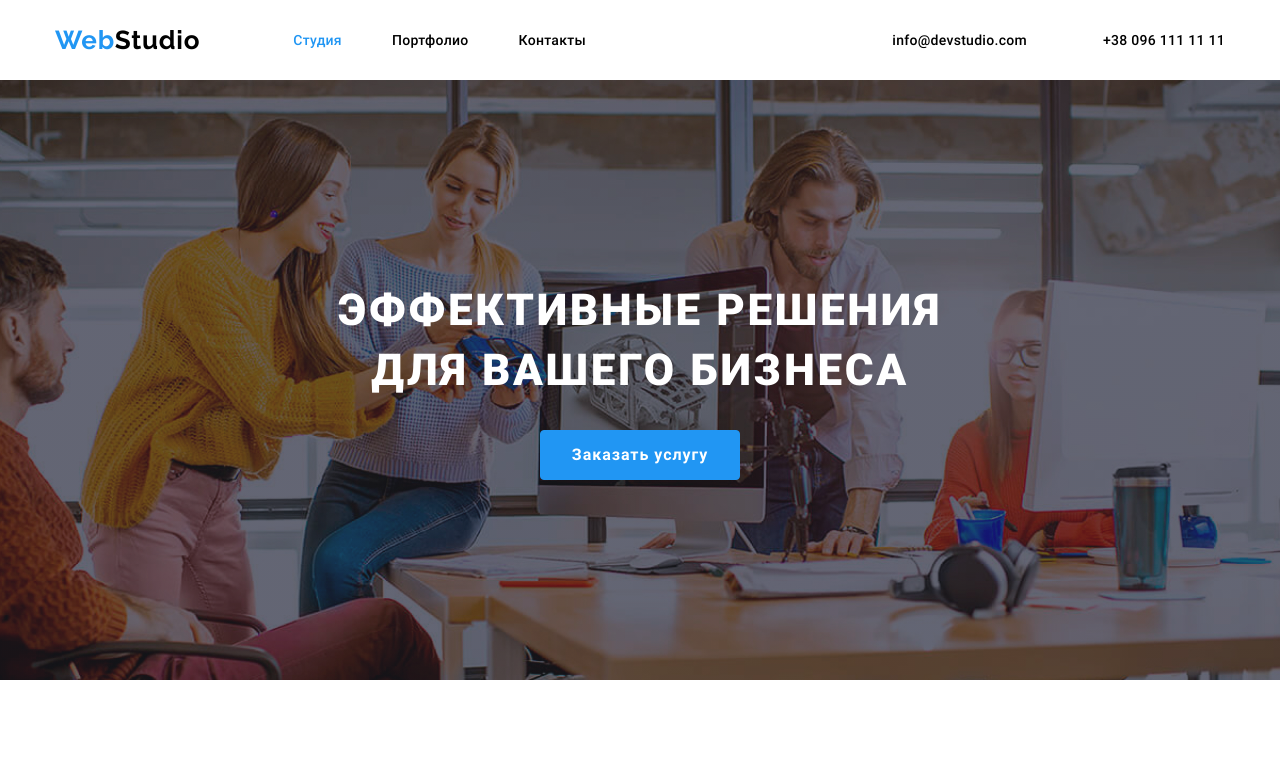
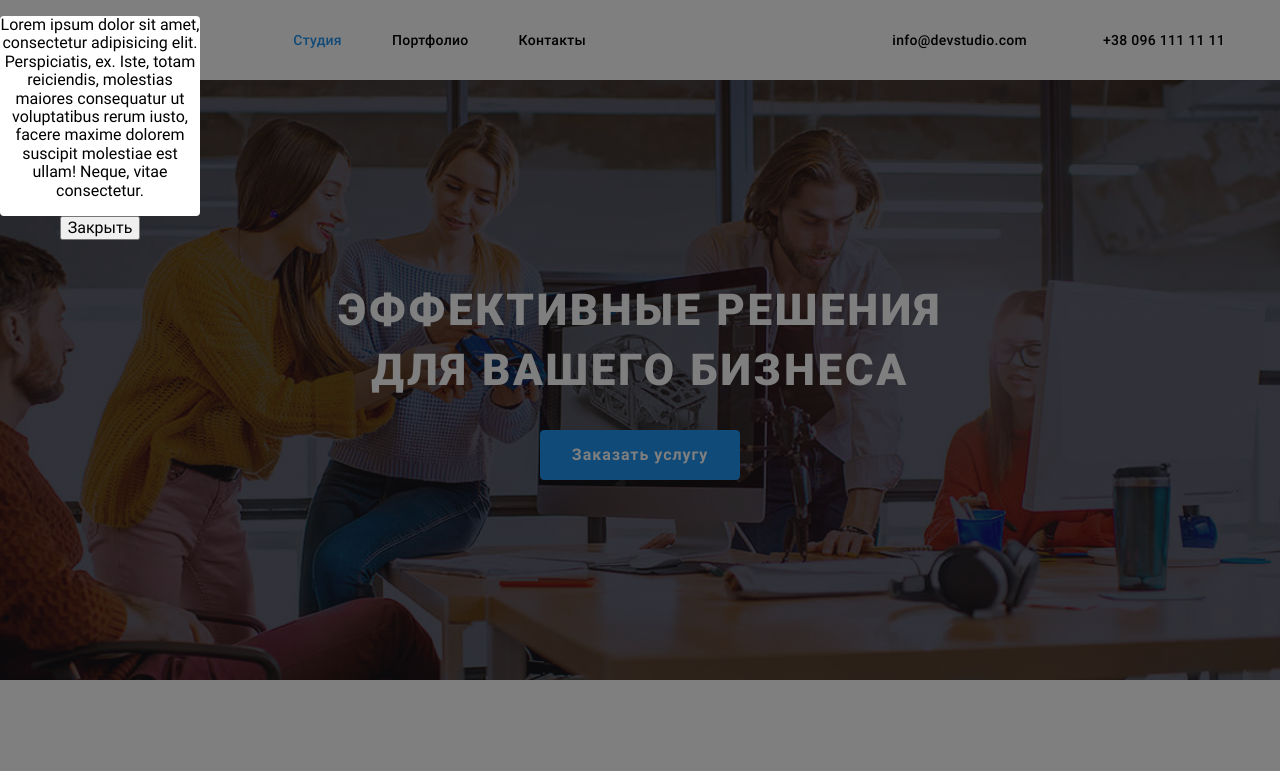
Before and after one commit to AveCanora/goit-markup-hw-05, a plain HTML site: page index.html in a window 1280 px wide. Both pictures are taken after a click on the button "Заказать услугу". Shown: the top 771 px of the page. Drawn offline with nearby package versions, Linux system fonts and the light colour scheme.

Commit message:
подключение_модального окна

```diff
--- a/css/styles.css
+++ b/css/styles.css
@@ -745,3 +745,28 @@ img{
     display: flex;
     align-items: baseline;
 }
+.backdrop.is-hidden{
+    visibility: hidden;
+    opacity: 0;
+    pointer-events: none;
+}
+.backdrop {
+    position: fixed;
+    top: 0;
+    left: 0;
+    width: 100%;
+    height: 100%;
+    background-color: rgba(0,0,0,0.5);
+    opacity: 1;
+    visibility: visible;
+    transition: opacity 250ms cubic-bezier(0.4, 0, 0.2, 1), visibility 250ms cubic-bezier(0.4, 0, 0.2, 1)
+
+}
+.modal{
+
+
+    width: 200px;
+    height: 200px;
+    background-color: var(--white);
+    border-radius: 4px;
+}
--- a/index.html
+++ b/index.html
@@ -49,7 +49,21 @@
     <section class="effect-solving">
 
         <h1 class="title-h1">Эффективные решения для вашего бизнеса</h1>
-        <button type="button" class="btn">Заказать услугу</button>
+        <button class="btn" data-modal-open>Заказать услугу</button>
+
+        <div class="backdrop is-hidden" data-modal>
+            <div class="modal">
+                <p>
+                    Lorem ipsum dolor sit amet, consectetur adipisicing elit. Perspiciatis,
+                    ex. Iste, totam reiciendis,
+                    molestias maiores consequatur ut voluptatibus rerum iusto,
+                    facere maxime dolorem suscipit molestiae
+                    est ullam! Neque, vitae consectetur.
+                </p>
+                <button data-modal-close>Закрыть</button>
+            </div>
+
+        </div>
 
     </section>
 
@@ -403,6 +417,7 @@
             </div>
         </nav>
     </footer>
+    <script src="./js/modal.js"></script>
 </body>
 
 </html>
--- /dev/null
+++ b/js/modal.js
@@ -0,0 +1,14 @@
+(() => {
+    const refs = {
+        openModalBtn: document.querySelector('[data-modal-open]'),
+        closeModalBtn: document.querySelector('[data-modal-close]'),
+        modal: document.querySelector('[data-modal]'),
+    };
+
+    refs.openModalBtn.addEventListener('click', toggleModal);
+    refs.closeModalBtn.addEventListener('click', toggleModal);
+
+    function toggleModal() {
+        refs.modal.classList.toggle('is-hidden');
+    }
+})();
```
